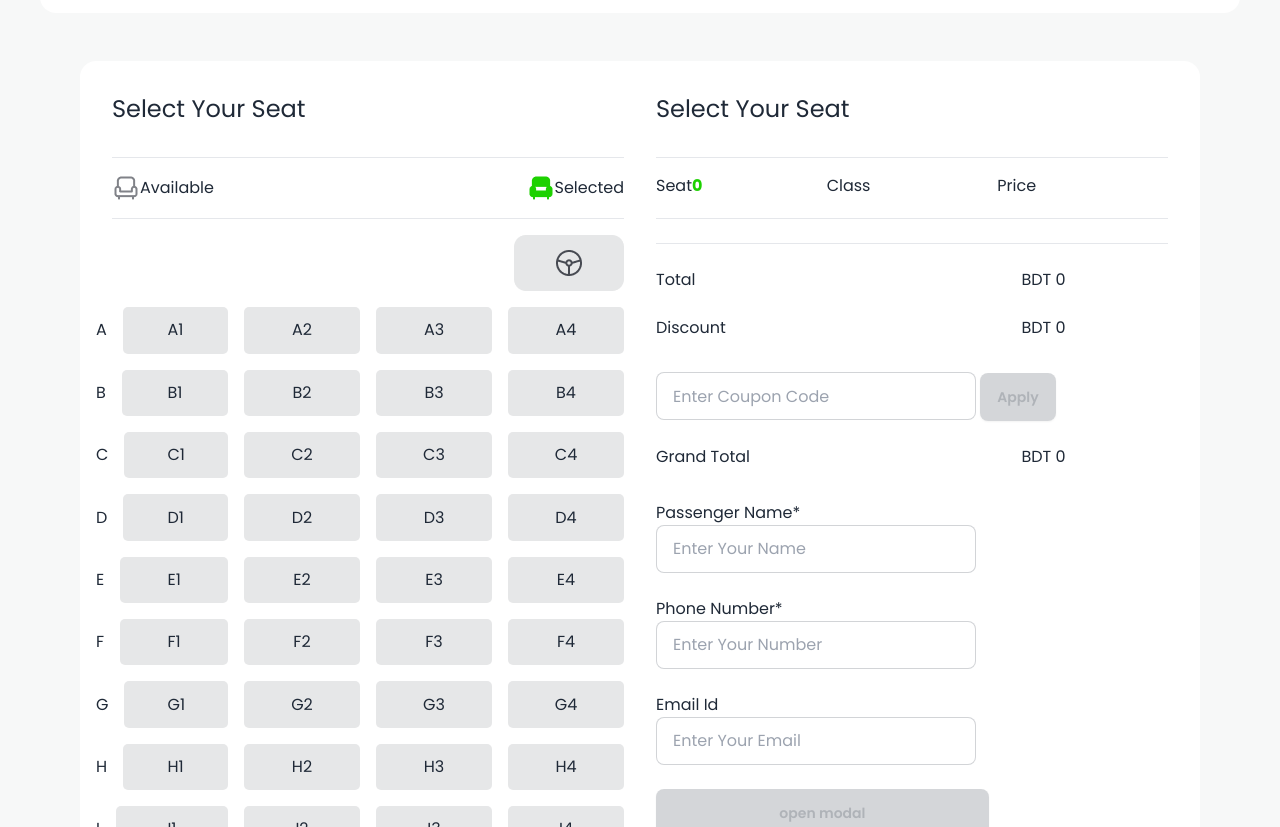
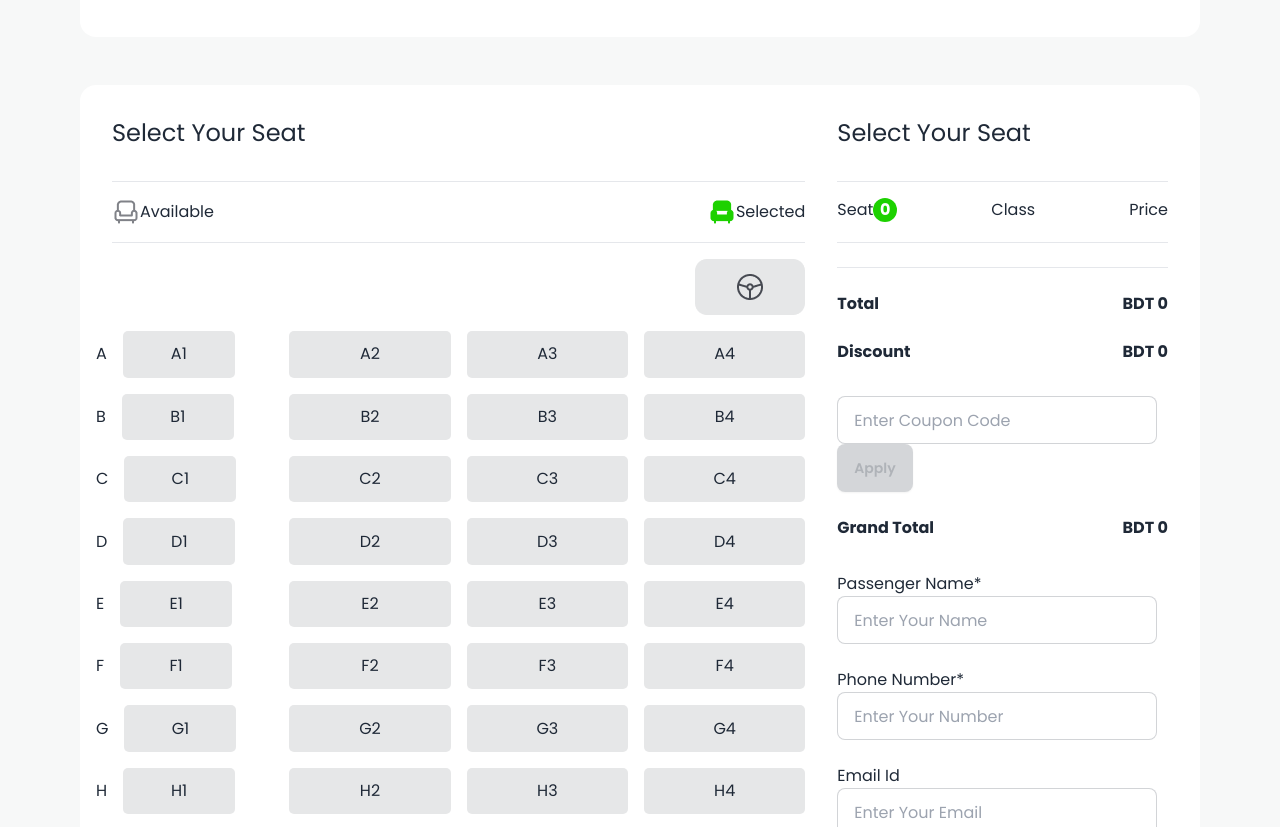
Before and after one commit to shamimfewd/P-Ticket, a plain HTML site: page index.html in a window 1280 px wide. Shown: the part 1973-2800 px from the top of the page. Drawn offline with nearby package versions, Linux system fonts and the light colour scheme.

Commit message:
added some fixing

```diff
--- a/index.html
+++ b/index.html
@@ -107,7 +107,7 @@
 
 
 <!-- ==============Coupon Code Section================== -->
-      <section class="mt-32">
+      <section class="mt-32 lg:max-w-[70rem] mx-auto">
         <h3 class="text-4xl pb-6 font-bold text-center">Best offers for you</h3>
         <div class=" grid grid-cols-1 lg:grid-cols-2  mx-auto mt-8 gap-4">
 
@@ -173,7 +173,7 @@
 <!-- ========================= -->
 
 
-<div class="bg-[#fff] m-10 rounded-2xl">
+<div class="bg-[#fff] m-10 rounded-2xl mx-auto lg:max-w-[70rem]">
   <div class="grid grid-cols-1 lg:grid-cols-12 p-10">
     <!-- box one -->
     <div class="lg:col-span-8">
@@ -255,12 +255,12 @@
 
 
 
-        <!-- ==========seat number================================== -->
+        <!-- ==========Select Your seat================================== -->
 
         <div
-          class="taketContainer grid rounded-2xl gap-8 grid-cols-1 p-8 lg:grid-cols-2 bg-[#FFFFFF] mx-auto mt-12 max-w-[70rem]"
+          class="taketContainer grid rounded-2xl gap-8 grid-cols-1 p-8 lg:grid-cols-12 bg-[#FFFFFF] mx-auto mt-12 max-w-[70rem]"
         >
-          <div>
+          <div class="lg:col-span-8">
             <h4 class="text-2xl mb-8">Select Your Seat</h4>
             <hr />
             <div class="flex justify-between py-4 border-y-dotted">
@@ -375,15 +375,15 @@
 
           <!-- Select Your Seat------------------- -->
 
-          <div>
-            <h4 class="text-2xl mb-8">Select Your Seat</h4>
+          <div class="lg:col-span-4">
+            <h4 class="text-2xl mb-8 ">Select Your Seat</h4>
             <hr />
 
             <div>
-              <div class="grid grid-cols-3 pt-4 border-b pb-5">
+              <div class="flex justify-between pt-4 border-b pb-5">
                 <div class="flex">
                   <h4>Seat</h4>
-                  <span id="seatQuantity" class="text-[#1DD100] font-bold">0</span>
+                  <span id="seatQuantity" class="text-[#fff] font-bold bg-[#1DD100]  w-[1.5rem] h-[1.5rem] rounded-full text-center">0</span>
                 </div>
                 <div>
                   <h4>Class</h4>
@@ -395,37 +395,37 @@
 
               <ul
                 id="seatContainer"
-                class="pt-6 border-b"
+                class="pt-6 appendProduct border-b text-[#000000ad]"
               >
 
               </div>
 
-              <div class="flex justify-between pt-6 w-[80%]">
-                <p>Total</p>
-                <p>BDT <span id="total">0</span></p>
+              <div class="flex justify-between pt-6">
+                <p class="font-bold">Total</p>
+                <p class="font-bold">BDT <span id="total">0</span></p>
               </div>
 
-              <div class="flex justify-between pt-6 w-[80%]">
-                <p>Discount</p>
-                <p>BDT <span id="discount15">0</span></p>
+              <div class="flex justify-between pt-6 ">
+                <p class="font-bold">Discount</p>
+                <p class="font-bold">BDT <span id="discount15">0</span></p>
               </div>
 
               <div id="couponContainer"  class="mt-8">
                 <input id="couponField"
                   type="text"
                   placeholder="Enter Coupon Code"
-                  class="input input-bordered w-full max-w-xs"
+                  class="input input-bordered  max-w-xs"
                 />
                 <button id="couponBtn" disabled class="btn bg-[#1DD100] text-[#fff]">Apply</button>
               </div>
 
-              <div class="flex justify-between pt-6 w-[80%]">
-                <p>Grand Total</p>
-                <p>BDT <span id="grandTotal">0</span></p>
+              <div class="flex justify-between pt-6 ">
+                <p class="font-bold">Grand Total</p>
+                <p class="font-bold">BDT <span id="grandTotal">0</span></p>
               </div>
 
               <div class="pt-8">
-                <form action="">
+                <form>
                   <label for="">Passenger Name*</label>
                   <br />
                   <input
@@ -457,7 +457,7 @@
 
                   <div>
 
-            <label for="my_modal_7" id="nextBtn" class="btn w-[65%] bg-[#1DD100] text-[#fff]" disabled>open modal</label>
+            <label for="my_modal_7" id="nextBtn" class="btn w-full bg-[#1DD100] text-[#fff]" disabled>open modal</label>
 
 
             <input type="checkbox" id="my_modal_7" class="modal-toggle" />
--- a/style.css
+++ b/style.css
@@ -10,10 +10,11 @@
 
 }
 
-li {
+.appendProduct li {
   display: flex;
   justify-content: space-between;
-
+  padding: 1rem 0;
+  border-bottom: 1px solid #1DD100;
 }
 
 .seat {
```
